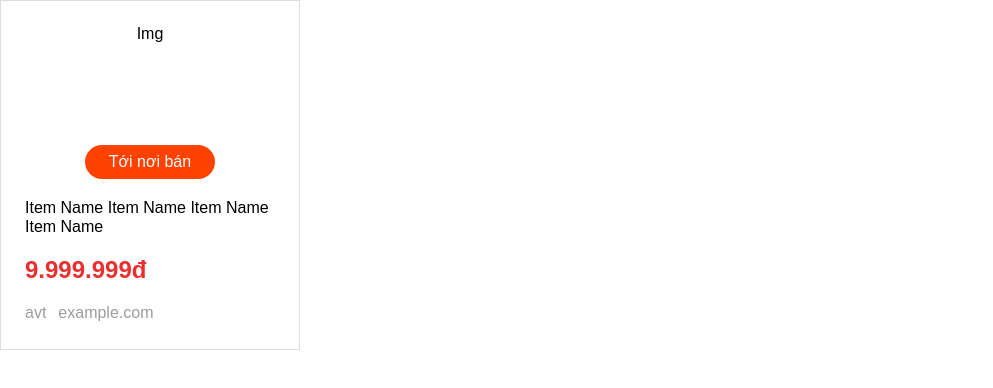
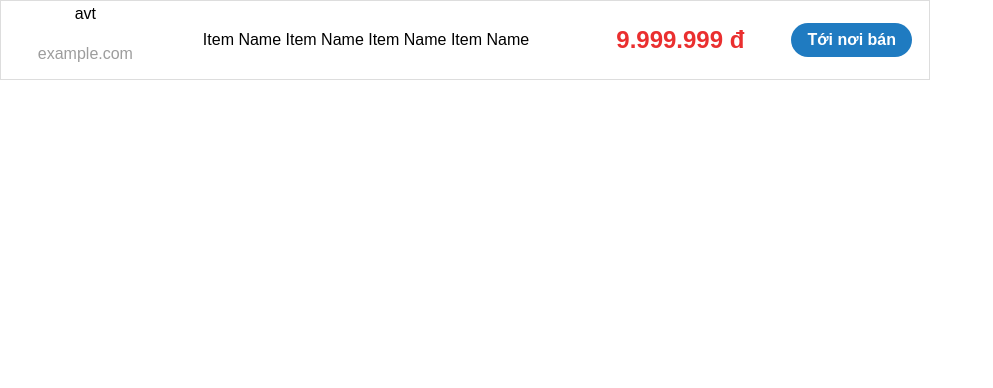
Before and after one commit to tranvanluyt2203/pbl7-web, a React (Vite) app: page /test in a window 1280 px wide. Shown: the top 388 px of the page, without its empty margins (0-993 px from the left). Built offline with nearby package versions, Linux system fonts and the light colour scheme.

Commit message:
Create ProductShopList

```diff
--- a/src/components/ProductShopFull/ProductShopFull.jsx
+++ b/src/components/ProductShopFull/ProductShopFull.jsx
@@ -9,7 +9,7 @@ const ProductShopFull = () => {
           <button>Tới nơi bán</button>
         </div>
         <div className="product_name">
-          Item Name Item Name Item Name Item Name{" "}
+          Item Name Item Name Item Name Item Name
         </div>
         <div className="product_price">9.999.999đ</div>
         <div className="product_shop_count">
--- /dev/null
+++ b/src/components/ProductShopList/ProductShopList.jsx
@@ -0,0 +1,23 @@
+import "./ProductShopList.scss";
+
+const ProductShopList = () => {
+  return (
+    <>
+      <div className="product_list_container">
+        <div className="product_shop">
+          <div className="product_shop_avt">avt</div>
+          <div className="product_shop_name">example.com</div>
+        </div>
+        <div className="product_name">
+          Item Name Item Name Item Name Item Name
+        </div>
+        <div className="product_price">9.999.999 đ</div>
+        <div className="product_link">
+          <button>Tới nơi bán</button>
+        </div>
+      </div>
+    </>
+  );
+};
+
+export default ProductShopList;
--- /dev/null
+++ b/src/components/ProductShopList/ProductShopList.scss
@@ -0,0 +1,56 @@
+.product_list_container {
+    width    : 70%;
+    height   : 70px;
+    display  : flex;
+    flex-wrap: nowrap;
+    gap      : 8px;
+    padding  : 4px 16px;
+    border   : 1px solid #ddd;
+
+    .product_shop {
+        width     : 150px;
+        text-align: center;
+
+        .product_shop_avt {
+            height: 40px;
+        }
+
+        .product_shop_name {
+            color: #9d9d9d
+        }
+
+    }
+
+    .product_name {
+        width          : 50%;
+        display        : flex;
+        align-items    : center;
+        justify-content: center;
+    }
+
+    .product_price {
+        width          : 25%;
+        display        : flex;
+        align-items    : center;
+        justify-content: center;
+        font-weight    : bold;
+        color          : #EA2F2F;
+        font-size      : 24px;
+    }
+
+    .product_link {
+        width          : 15%;
+        display        : flex;
+        align-items    : center;
+        justify-content: center;
+
+        button {
+            padding         : 8px 16px;
+            background-color: #1F7BC1;
+            border          : none;
+            border-radius   : 20px;
+            font-weight     : bold;
+            color           : white;
+        }
+    }
+}
--- a/src/utils/router.jsx
+++ b/src/utils/router.jsx
@@ -1,8 +1,8 @@
 import HomePage from "../containers/User/HomePage";
-import ProductShopFull from "../components/ProductShopFull/ProductShopFull";
+import ProductShopList from "../components/ProductShopList/ProductShopList";
 
 const userRoutes = [{ path: "/", component: HomePage }];
 
-const testRouters = [{ path: "/test", component: ProductShopFull }];
+const testRouters = [{ path: "/test", component: ProductShopList }];
 
 export { userRoutes, testRouters };
```
